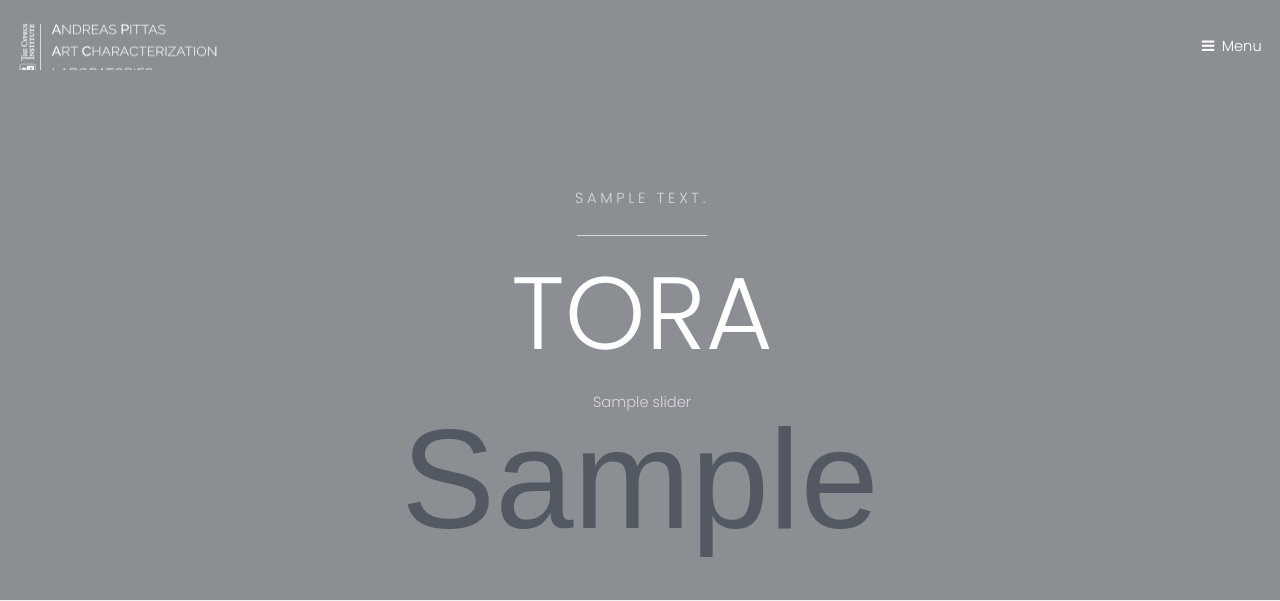
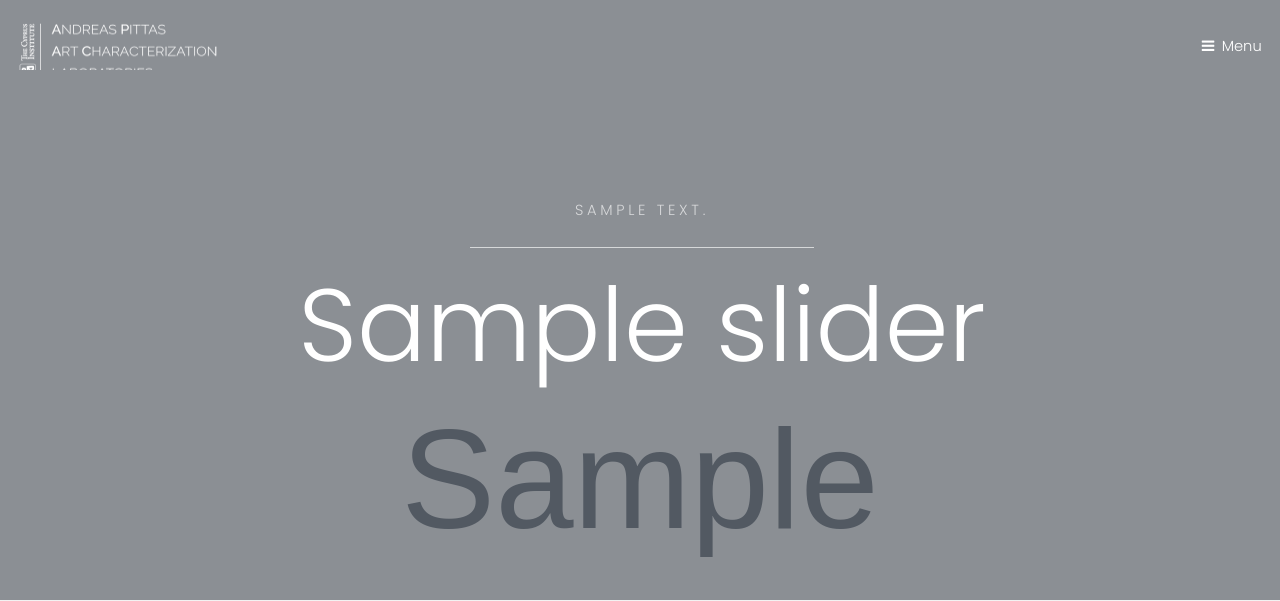
Before and after one commit to aavgoustinos/apac, a Django app: page / in a window 1280 px wide. Shown: the top 601 px of the page. Run offline with Django 3.2, Linux system fonts and the light colour scheme; tables that the repository leaves empty hold one stand-in row (values such as "Sample post"); grey boxes marked "Sample" are stand-in pictures; some libraries are stand-ins or nearby versions.

Commit message:
1 commit
1 commit

```diff
--- a/templates/homepage.html
+++ b/templates/homepage.html
@@ -55,7 +55,7 @@
 					<div class="inner">
 						<header>
 							<p>{{slide.slider_description|safe}}</p>
-							<h2>TORA</h2
+
 							<h2>{{slide.title}}</h2>
 						</header>
 					</div>
```
Also changed, not shown: 2 other files.
